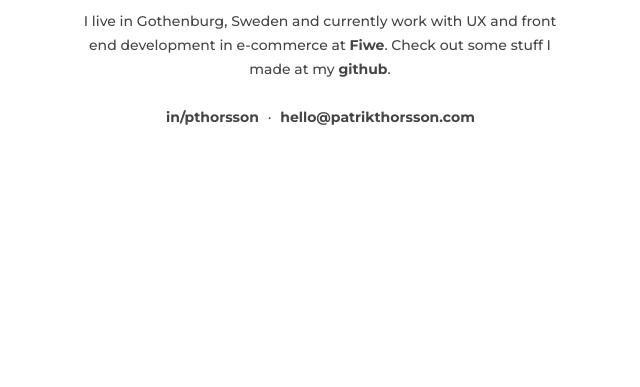
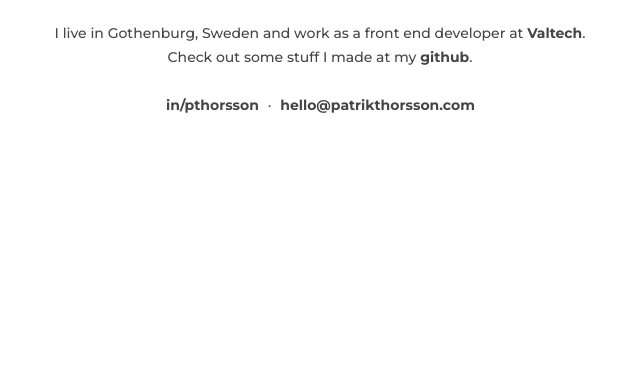
Before and after one commit to pthorsson/patrikthorsson.com-temp, a website: page app/index.html in a window 1280 px wide. Shown: the part 413-800 px from the top of the page, without its empty margins (320-960 px from the left). Drawn offline with nearby package versions, Linux system fonts and the light colour scheme; files that its build step writes are made by us from their sources.

Commit message:
Updated about content

```diff
--- a/app/index.html
+++ b/app/index.html
@@ -32,8 +32,7 @@
         </h2>
     </div>
     <p class="about animate animate-chain-4">
-        I live in Gothenburg, Sweden and currently work with UX and front end development in e-commerce
-        at <a href="https://www.fiwe.com/se/" target="_blank">Fiwe</a>. Check out some stuff I made at my <a href="https://github.com/pthorsson" target="_blank">github</a>.
+        I live in Gothenburg, Sweden and work as a front end developer at <a href="https://valtech.se/" target="_blank">Valtech</a>. Check out some stuff I made at my <a href="https://github.com/pthorsson" target="_blank">github</a>.
     </p>
     <p class="links animate animate-chain-5">
         <a href="https://www.linkedin.com/in/pthorsson" target="_blank">in/pthorsson</a>
--- a/app/style/style.scss
+++ b/app/style/style.scss
@@ -98,7 +98,7 @@
 
 .about {
     margin-top: rem-calc(25px);
-    max-width: rem-calc(500px);
+    max-width: rem-calc(550px);
     text-align: center;
     line-height: 1.7;
 }
```
